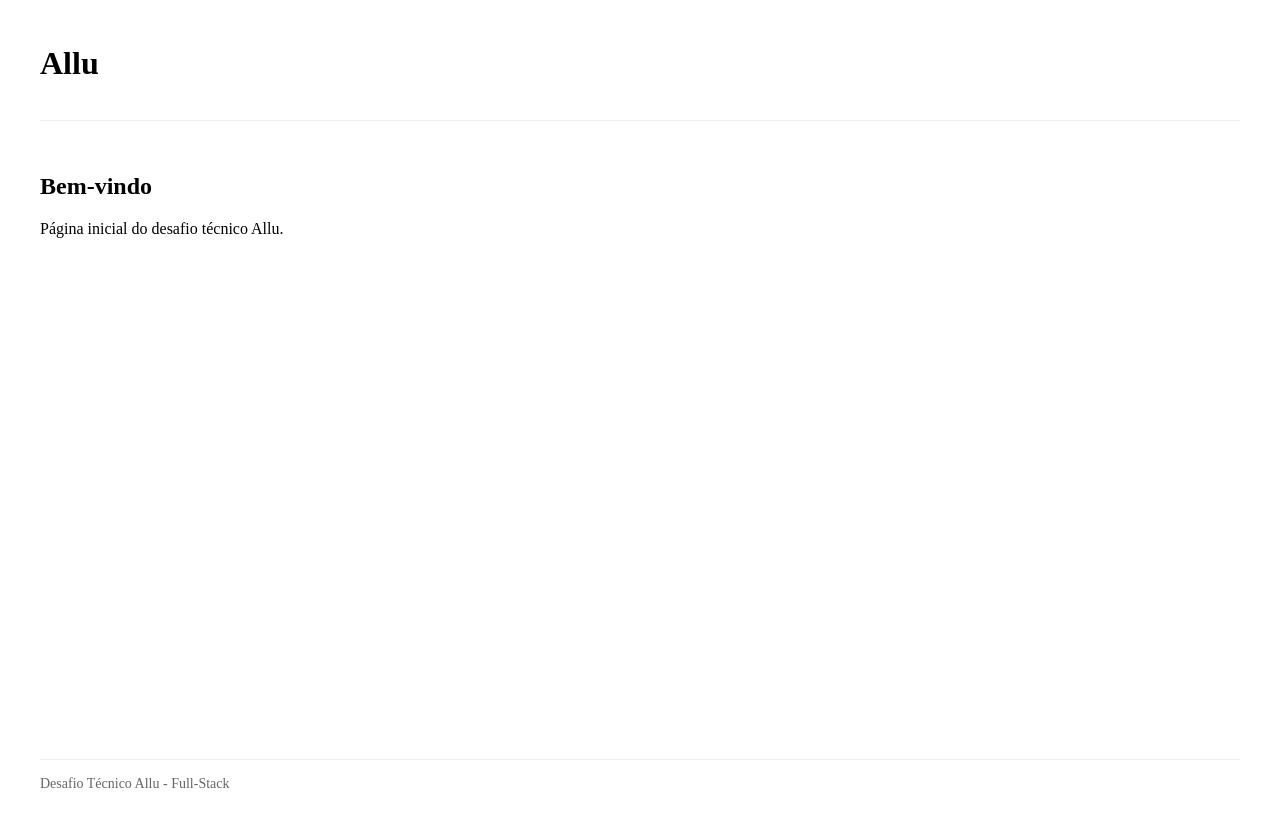
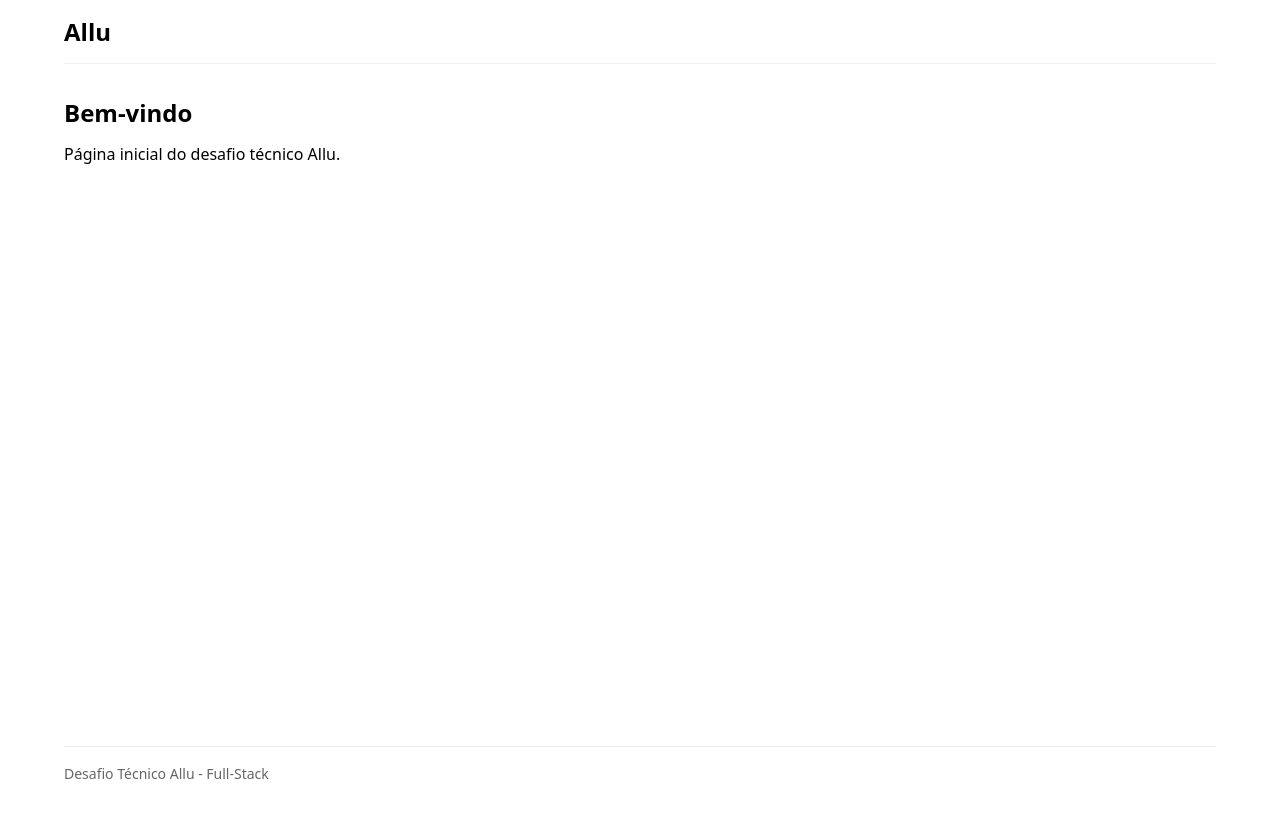
Before and after one commit to lucaspbueno/Allu, a React (Vite) app in the folder apps/frontend/: page / in a window 1280 px wide. Built offline with nearby package versions, Linux system fonts and the light colour scheme.

Commit message:
feat(frontend): layout mobile-first e responsivo (breakpoints 768px / 1024px)
- App.css reestruturado em mobile-first; estilos globais (html/body); viewport com viewport-fit=cover; Home com classe home-page.

```diff
--- a/apps/frontend/index.html
+++ b/apps/frontend/index.html
@@ -2,7 +2,7 @@
 <html lang="pt-BR">
   <head>
     <meta charset="UTF-8" />
-    <meta name="viewport" content="width=device-width, initial-scale=1.0" />
+    <meta name="viewport" content="width=device-width, initial-scale=1.0, viewport-fit=cover" />
     <title>Allu</title>
   </head>
   <body>
--- a/apps/frontend/src/App.css
+++ b/apps/frontend/src/App.css
@@ -1,26 +1,107 @@
-/* Base layout - prepared for responsiveness (mobile in SUBFASE C) */
+/* Mobile-first: base = pequenas telas, depois min-width para tablet/desktop */
+*,
+*::before,
+*::after {
+  box-sizing: border-box;
+}
+
+/* Base: tipografia e toque em mobile */
+html {
+  font-size: 16px;
+  -webkit-text-size-adjust: 100%;
+}
+
+body {
+  margin: 0;
+  font-family: system-ui, -apple-system, Segoe UI, Roboto, sans-serif;
+  line-height: 1.5;
+  -webkit-tap-highlight-color: transparent;
+}
+
 .app-container {
-  max-width: 1200px;
+  width: 100%;
+  min-height: 100vh;
   margin: 0 auto;
-  padding: 0 1rem;
-  min-height: 100vh;
+  padding: 0 0.75rem;
   display: flex;
   flex-direction: column;
 }
 
 .app-header {
-  padding: 1rem 0;
+  padding: 0.75rem 0;
   border-bottom: 1px solid #eee;
+}
+
+.app-header h1 {
+  margin: 0;
+  font-size: 1.25rem;
+  font-weight: 600;
+  line-height: 1.3;
 }
 
 .app-main {
   flex: 1;
-  padding: 2rem 0;
+  padding: 1.25rem 0;
 }
 
 .app-footer {
-  padding: 1rem 0;
+  padding: 0.75rem 0;
   border-top: 1px solid #eee;
-  font-size: 0.875rem;
+  font-size: 0.8125rem;
   color: #666;
 }
+
+/* Home: conteúdo legível em mobile */
+.home-page h2 {
+  margin: 0 0 0.5rem;
+  font-size: 1.25rem;
+  font-weight: 600;
+  line-height: 1.4;
+}
+
+.home-page p {
+  margin: 0;
+  font-size: 0.9375rem;
+  line-height: 1.5;
+}
+
+/* Tablet e acima */
+@media (min-width: 768px) {
+  .app-container {
+    max-width: 1200px;
+    padding: 0 1rem;
+  }
+
+  .app-header {
+    padding: 1rem 0;
+  }
+
+  .app-header h1 {
+    font-size: 1.5rem;
+  }
+
+  .app-main {
+    padding: 2rem 0;
+  }
+
+  .app-footer {
+    padding: 1rem 0;
+    font-size: 0.875rem;
+  }
+
+  .home-page h2 {
+    font-size: 1.5rem;
+    margin-bottom: 0.75rem;
+  }
+
+  .home-page p {
+    font-size: 1rem;
+  }
+}
+
+/* Desktop */
+@media (min-width: 1024px) {
+  .app-container {
+    padding: 0 1.5rem;
+  }
+}
--- a/apps/frontend/src/pages/Home.tsx
+++ b/apps/frontend/src/pages/Home.tsx
@@ -1,6 +1,6 @@
 export default function Home() {
   return (
-    <div>
+    <div className="home-page">
       <h2>Bem-vindo</h2>
       <p>Página inicial do desafio técnico Allu.</p>
     </div>
```
